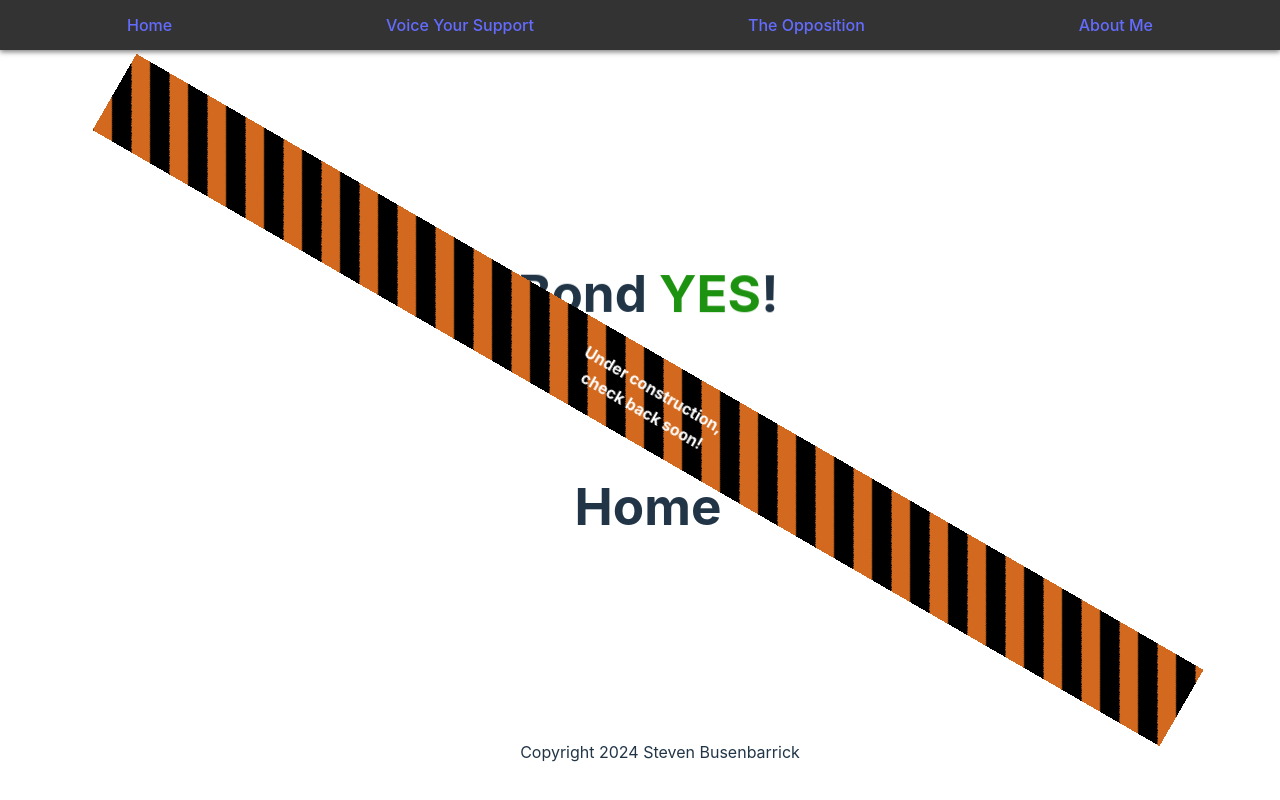
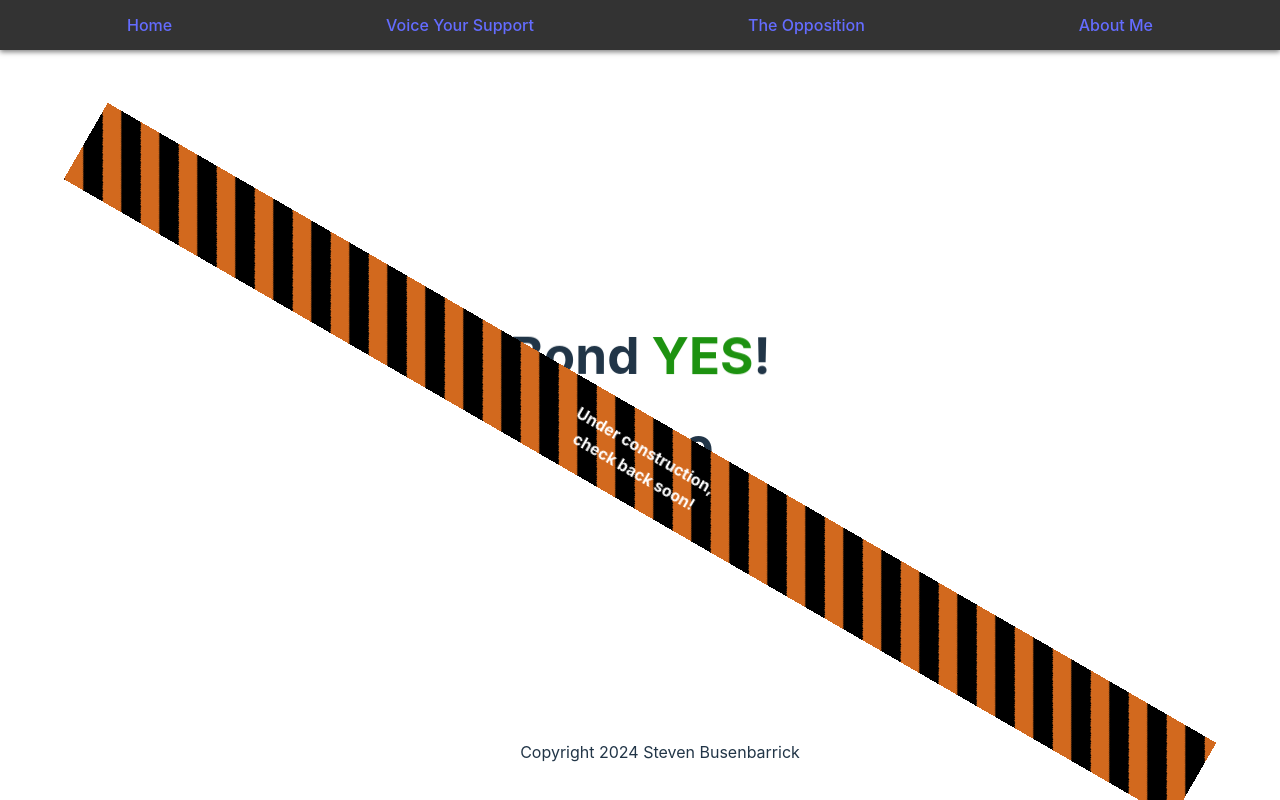
Before and after one commit to sbusenba/bondyes, a React (Vite) app: page /#/ in a window 1280 px wide. Built offline with nearby package versions, Linux system fonts and the light colour scheme.

Commit message:
css changes for appearance

```diff
--- a/src/components/UnderConstruction.css
+++ b/src/components/UnderConstruction.css
@@ -1,5 +1,8 @@
 .construction {
-  min-width: 1200px;
+  position: fixed;
+  left: 0;
+  right: 0;
+  min-width: 90%;
   padding: 0.25em 1em;
   color: white;
   font-weight: 700;
```
